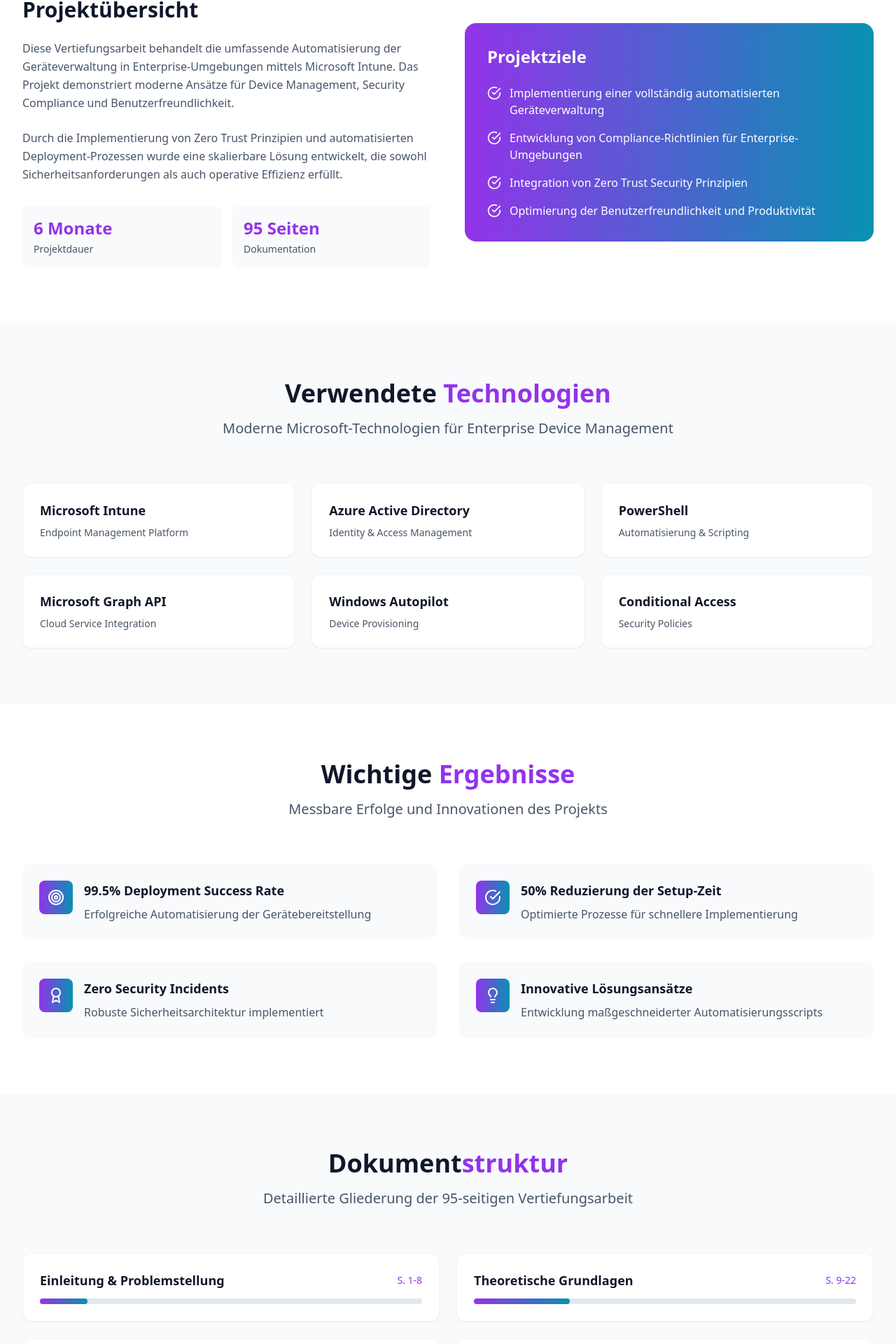
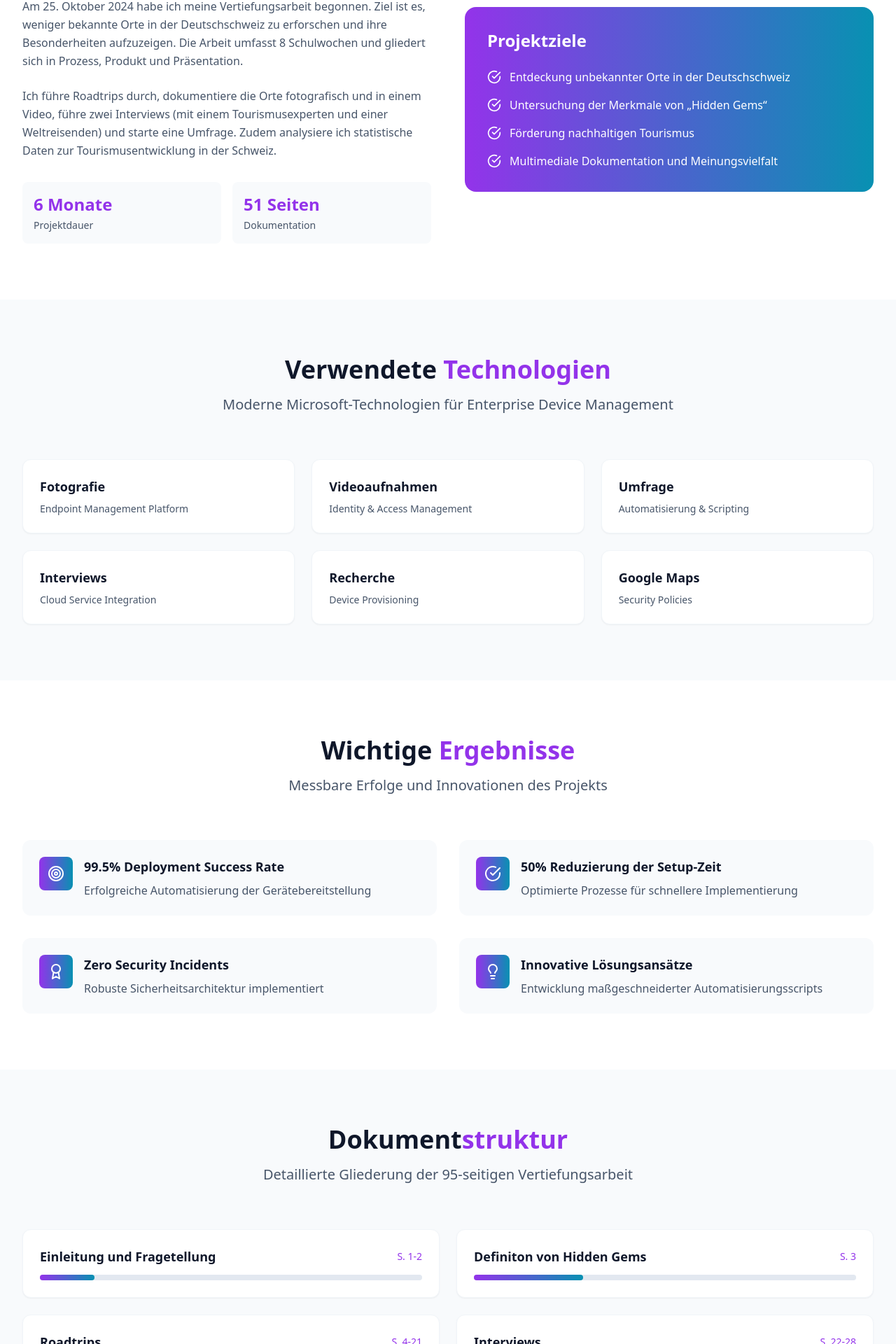
Before and after one commit to Ledico/ledicotechentw, a React (Vite) app: page /va in a window 1280 px wide. Shown: the part 536-2456 px from the top of the page at 70% size. Built offline with nearby package versions, Linux system fonts and the light colour scheme.

Commit message:
Updated VA.tsx

```diff
--- a/src/components/VA.tsx
+++ b/src/components/VA.tsx
@@ -23,29 +23,29 @@ const VA = () => {
   }, []);
 
   const projectDetails = {
-    title: "Automatisierung der Geräteverwaltung mit Microsoft Intune",
-    subtitle: "Eine umfassende Lösung für Enterprise Device Management",
+    title: "Unentdeckte Schönheiten",
+    subtitle: "Orte Abseits des Tourismus",
     author: "Leonardo Dias Costa",
-    date: "2024",
-    school: "Berufsfachschule für Informatik",
+    date: "2024/2025",
+    school: "Technische Berufsschule Zürich TBZ",
     duration: "6 Monate",
-    grade: "5.8/6.0"
+    grade: "6.0"
   };
 
   const objectives = [
-    "Implementierung einer vollständig automatisierten Geräteverwaltung",
-    "Entwicklung von Compliance-Richtlinien für Enterprise-Umgebungen",
-    "Integration von Zero Trust Security Prinzipien",
-    "Optimierung der Benutzerfreundlichkeit und Produktivität"
+    "Entdeckung unbekannter Orte in der Deutschschweiz",
+    "Untersuchung der Merkmale von „Hidden Gems“",
+    "Förderung nachhaltigen Tourismus",
+    "Multimediale Dokumentation und Meinungsvielfalt"
   ];
 
   const technologies = [
-    { name: "Microsoft Intune", description: "Endpoint Management Platform" },
-    { name: "Azure Active Directory", description: "Identity & Access Management" },
-    { name: "PowerShell", description: "Automatisierung & Scripting" },
-    { name: "Microsoft Graph API", description: "Cloud Service Integration" },
-    { name: "Windows Autopilot", description: "Device Provisioning" },
-    { name: "Conditional Access", description: "Security Policies" }
+    { name: "Fotografie", description: "Endpoint Management Platform" },
+    { name: "Videoaufnahmen ", description: "Identity & Access Management" },
+    { name: "Umfrage", description: "Automatisierung & Scripting" },
+    { name: "Interviews", description: "Cloud Service Integration" },
+    { name: "Recherche ", description: "Device Provisioning" },
+    { name: "Google Maps", description: "Security Policies" }
   ];
 
   const achievements = [
@@ -56,14 +56,13 @@ const VA = () => {
   ];
 
   const chapters = [
-    { title: "Einleitung & Problemstellung", pages: "1-8" },
-    { title: "Theoretische Grundlagen", pages: "9-22" },
-    { title: "Analyse bestehender Systeme", pages: "23-35" },
-    { title: "Konzeptentwicklung", pages: "36-48" },
-    { title: "Implementierung", pages: "49-67" },
-    { title: "Testing & Validierung", pages: "68-78" },
-    { title: "Ergebnisse & Evaluation", pages: "79-89" },
-    { title: "Fazit & Ausblick", pages: "90-95" }
+    { title: "Einleitung und Fragetellung", pages: "1-2" },
+    { title: "Definiton von Hidden Gems", pages: "3" },
+    { title: "Roadtrips", pages: "4-21" },
+    { title: "Interviews", pages: "22-28" },
+    { title: "Leitfragen", pages: "28-32" },
+    { title: "Umfrage", pages: "33-35" },
+    { title: "Fazit und Rückblick", pages: "36-37" }
   ];
 
   return (
@@ -132,14 +131,14 @@ const VA = () => {
             <div className={`transition-all duration-1000 delay-200 ${isVisible ? 'opacity-100 translate-x-0' : 'opacity-0 -translate-x-10'}`}>
               <h2 className="text-3xl font-bold text-slate-900 mb-6">Projektübersicht</h2>
               <p className="text-slate-600 mb-6 leading-relaxed">
-                Diese Vertiefungsarbeit behandelt die umfassende Automatisierung der Geräteverwaltung
-                in Enterprise-Umgebungen mittels Microsoft Intune. Das Projekt demonstriert moderne
-                Ansätze für Device Management, Security Compliance und Benutzerfreundlichkeit.
+                Am 25. Oktober 2024 habe ich meine Vertiefungsarbeit begonnen. Ziel ist es, weniger bekannte Orte
+                in der Deutschschweiz zu erforschen und ihre Besonderheiten aufzuzeigen. Die Arbeit umfasst
+                8 Schulwochen und gliedert sich in Prozess, Produkt und Präsentation.
               </p>
               <p className="text-slate-600 mb-8 leading-relaxed">
-                Durch die Implementierung von Zero Trust Prinzipien und automatisierten Deployment-Prozessen
-                wurde eine skalierbare Lösung entwickelt, die sowohl Sicherheitsanforderungen als auch
-                operative Effizienz erfüllt.
+                Ich führe Roadtrips durch, dokumentiere die Orte fotografisch und in einem Video, führe zwei Interviews
+                (mit einem Tourismusexperten und einer Weltreisenden) und starte eine Umfrage. Zudem analysiere ich
+                statistische Daten zur Tourismusentwicklung in der Schweiz.
               </p>
 
               <div className="grid sm:grid-cols-2 gap-4">
@@ -148,7 +147,7 @@ const VA = () => {
                   <div className="text-sm text-slate-600">Projektdauer</div>
                 </div>
                 <div className="bg-slate-50 p-4 rounded-lg">
-                  <div className="text-2xl font-bold text-purple-600 mb-1">95 Seiten</div>
+                  <div className="text-2xl font-bold text-purple-600 mb-1">51 Seiten</div>
                   <div className="text-sm text-slate-600">Dokumentation</div>
                 </div>
               </div>
```
